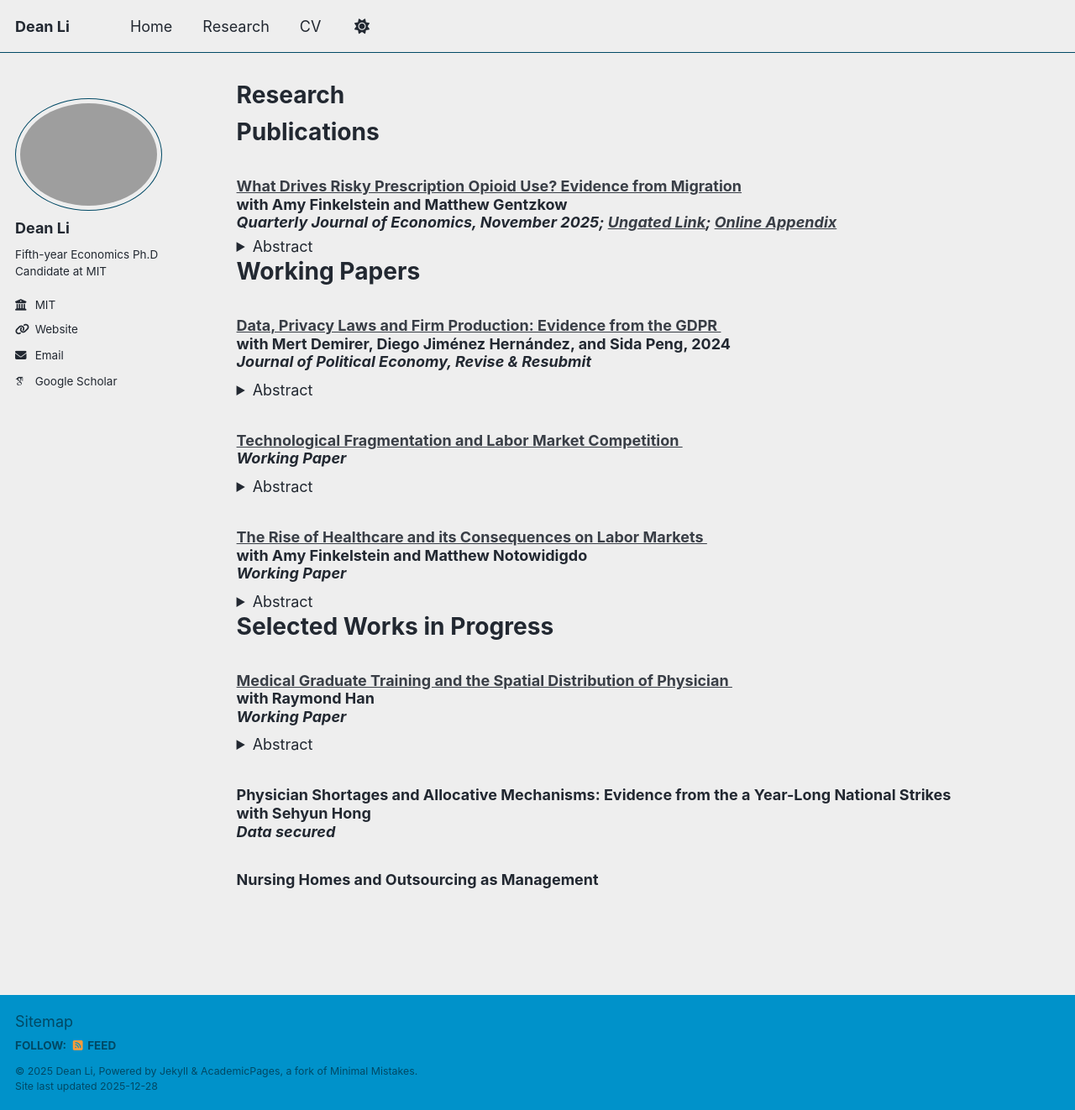
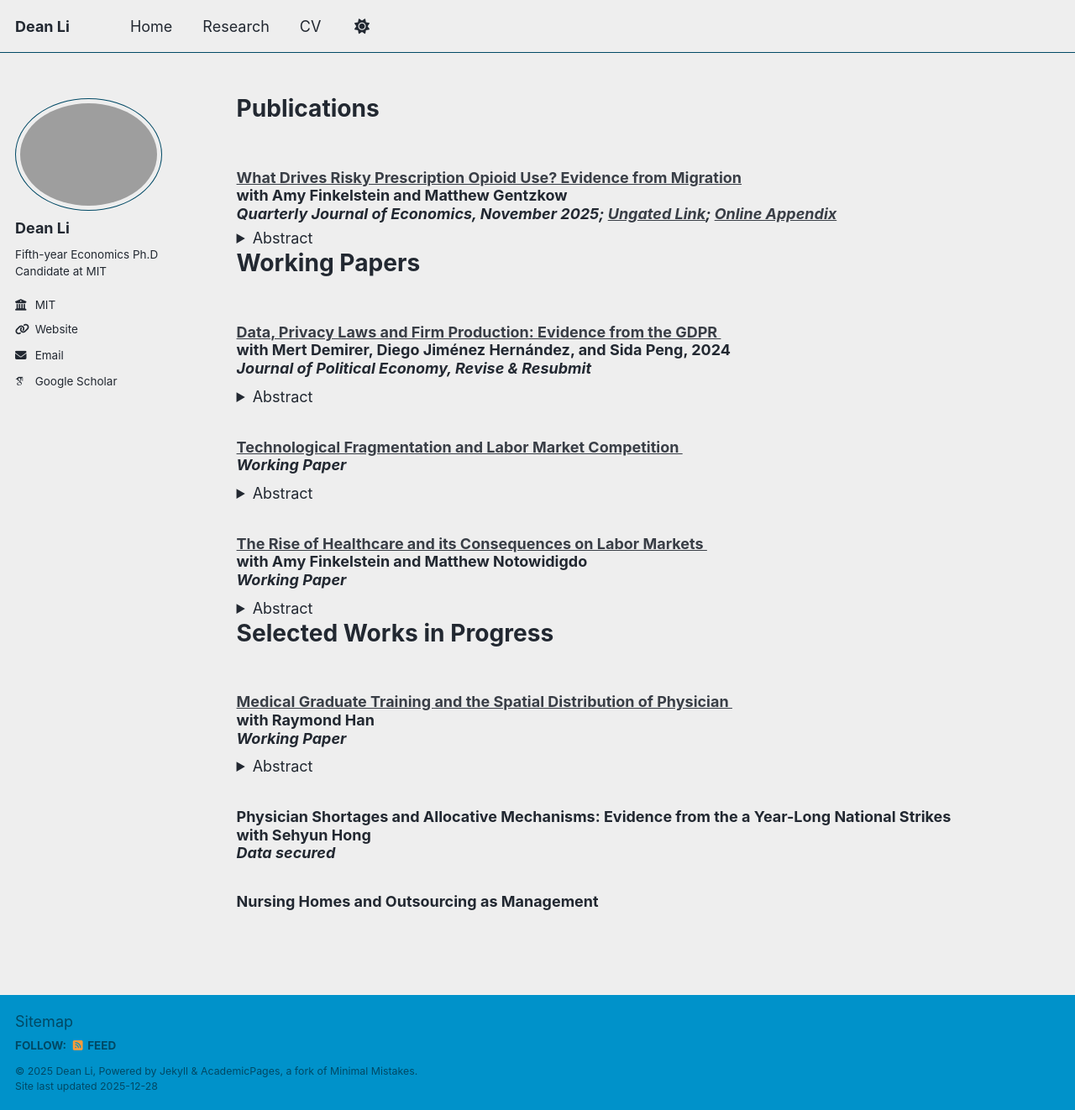
Before and after one commit to deanxli/deanxli.github.io, a Jekyll site: the page built from _pages/research.html, in a window 1280 px wide and 1322 px high. Shown: the whole window at 84% size. Built offline with Jekyll 4.4.1, drawn with Linux system fonts in a browser that asks for light colours; some web fonts are replaced; a script bundle is joined from its source files by our own code; library files that are not in the unit come from our copies.

Commit message:
Update research.html

```diff
--- a/_pages/research.html
+++ b/_pages/research.html
@@ -1,6 +1,6 @@
 ---
 layout: archive
-title: "Research"
+title: null
 permalink: /research/
 author_profile: true
 ---
@@ -9,6 +9,7 @@
     Publications
 </h1>
 
+<section style="margin-top: 3rem;">
 <h3 class="paper-cite">
   <a href="https://doi.org/10.1093/qje/qjaf037" target="_blank"
      title="What Drives Risky Prescription Opioid Use? Evidence from Migration">
@@ -24,10 +25,13 @@
   <summary>Abstract</summary>
   We develop and estimate a dynamic model of risky prescription opioid use that allows us to unpack the role of person- and place-specific drivers of the opioid epidemic and to assess the impact of state opioid policies. Event studies indicate that, among adults receiving federal disability insurance from 2006to 2019, moves to states with higher rates of risky use produce an immediate jump in the probability of risky use, followed by an additional gradual increase for the next several years. Using a potential outcomes framework, we show how these results map to the person- and place-specific factors in the model. Model estimates imply large effects of place on both the likelihood of transitioning to addiction and the availability of prescription opioids; they also indicate that these place effects change significantly when state laws restricting pain clinics are enacted. A one standard deviation reduction in all place effects would have reduced risky use by about 40 percent over our study period. One particular source of place effects, pain clinic laws, reduced risky use by 5 percent, but could have reduced it by 30 percent if they had been enacted earlier, with much of this magnification operating through the dynamics of addiction.
 </details>
+</section>
 
 <h1>
     Working Papers
 </h1>
+
+<section style="margin-top: 3rem;">
 <h3>
     <a href="https://files.deanxli.com/gdpr.pdf" target="_blank" title="Data, Privacy Laws and Firm Production: Evidence from the GDPR">Data, Privacy Laws and Firm Production: Evidence from the GDPR&nbsp;</a>&nbsp;&nbsp;
     <br>
@@ -67,13 +71,14 @@
   <summary>Abstract</summary>
   The dramatic rise in service occupations over the past forty years is a key contributor to the increasing occupational polarization that has taken place over this time. While the role of technological change in the “lifting of the tail" has been well-documented, we document an equally important role for rising healthcare demand, which we find explains XX% of the increase in these occupations through its effect on direct-care work. We also show that this dramatic rise in healthcare demand has had a profound impact on female labor force participation, with implications for our understanding of the closing male - female labor force gaps, white - black gaps, and gaps across educational attainment. We reject a benchmark model where these gaps are invariant to sectoral shifts, and we instead use a Roy model to consider the joint effect of healthcare growth on LFP and wage gaps.
 </details>
-
+</section>
 
 
 <h1>
     Selected Works in Progress
 </h1>
 
+<section style="margin-top: 3rem;">
 <h3>
     <a href="https://files.deanxli.com/gdpr.pdf" target="_blank" title=“Medical Graduate Training and the Spatial Distribution of Physician”>Medical Graduate Training and the Spatial Distribution of Physician&nbsp;</a>&nbsp;&nbsp;
     <br>
@@ -98,3 +103,4 @@
 </h3>
 
 <h3>Nursing Homes and Outsourcing as Management</h3>
+</section>
```
